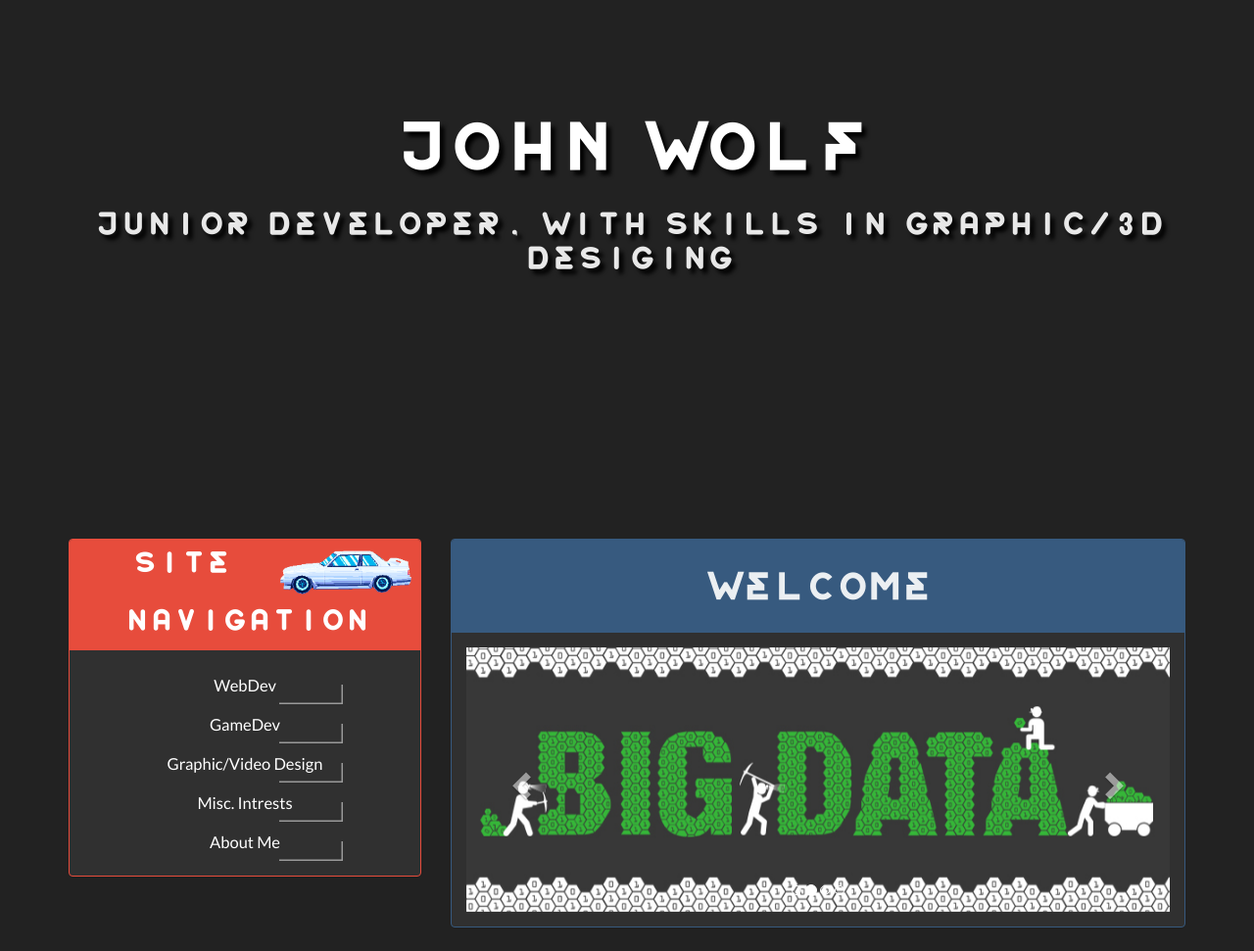
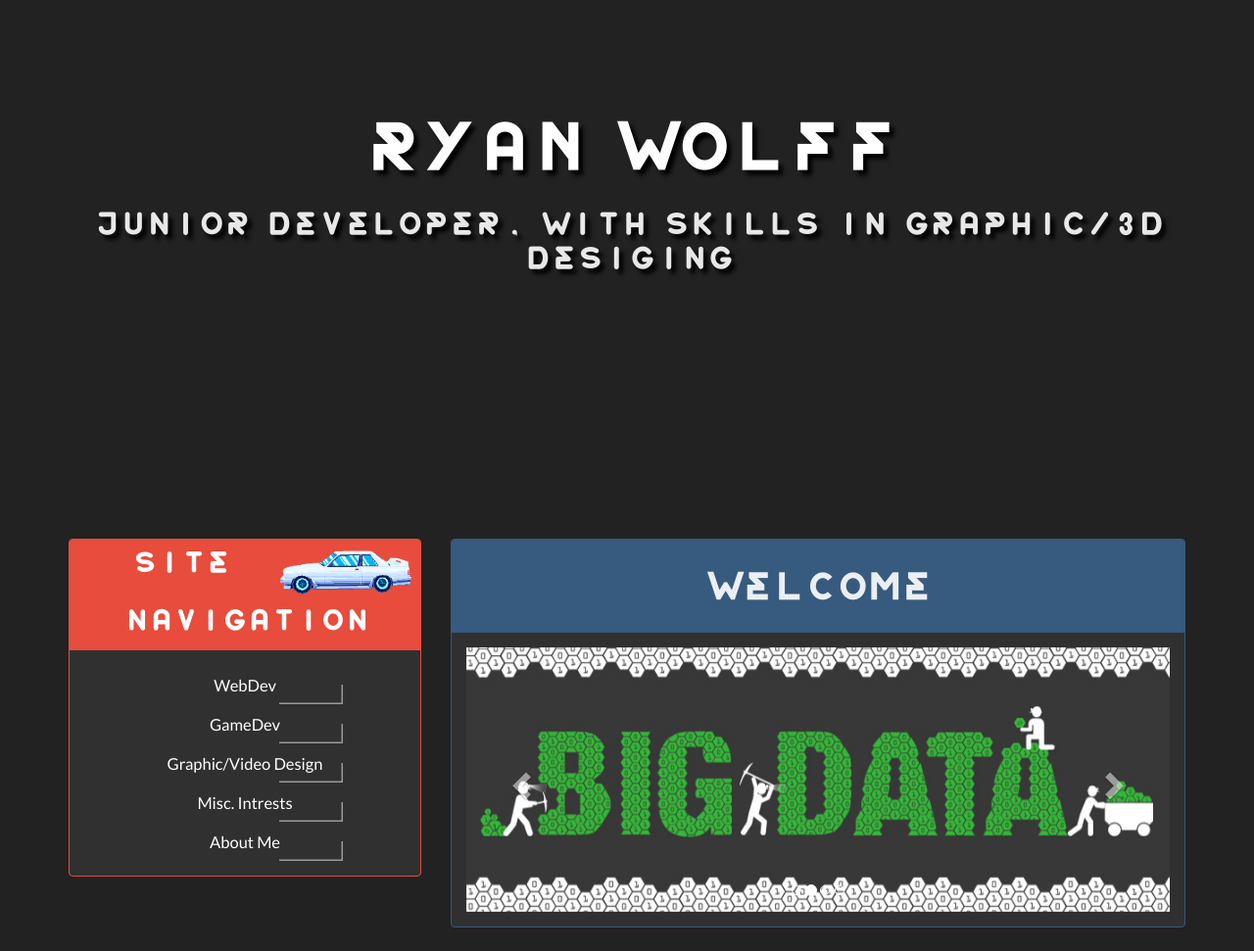
Before and after one commit to Ryanwolff14/Ryanwolff14.github.io, a plain HTML site: page index.html in a window 1280 px wide. Shown: the top 971 px of the page at 98% size. Drawn offline with Linux system fonts and the light colour scheme.

Commit message:
Update index.html

```diff
--- a/index.html
+++ b/index.html
@@ -29,7 +29,7 @@
 	<div class="jumbotron">
         <div class="row">
 
-		<h1 style="font-family:Park Tech CG;text-align:center;"> John Wolf</h1>
+		<h1 style="font-family:Park Tech CG;text-align:center;"> Ryan Wolff</h1>
 		<h2 style="text-align:center;font-family:Titletext;">Junior developer, with skills in graphic/3d desiging</h2>
 
         </div>
```
